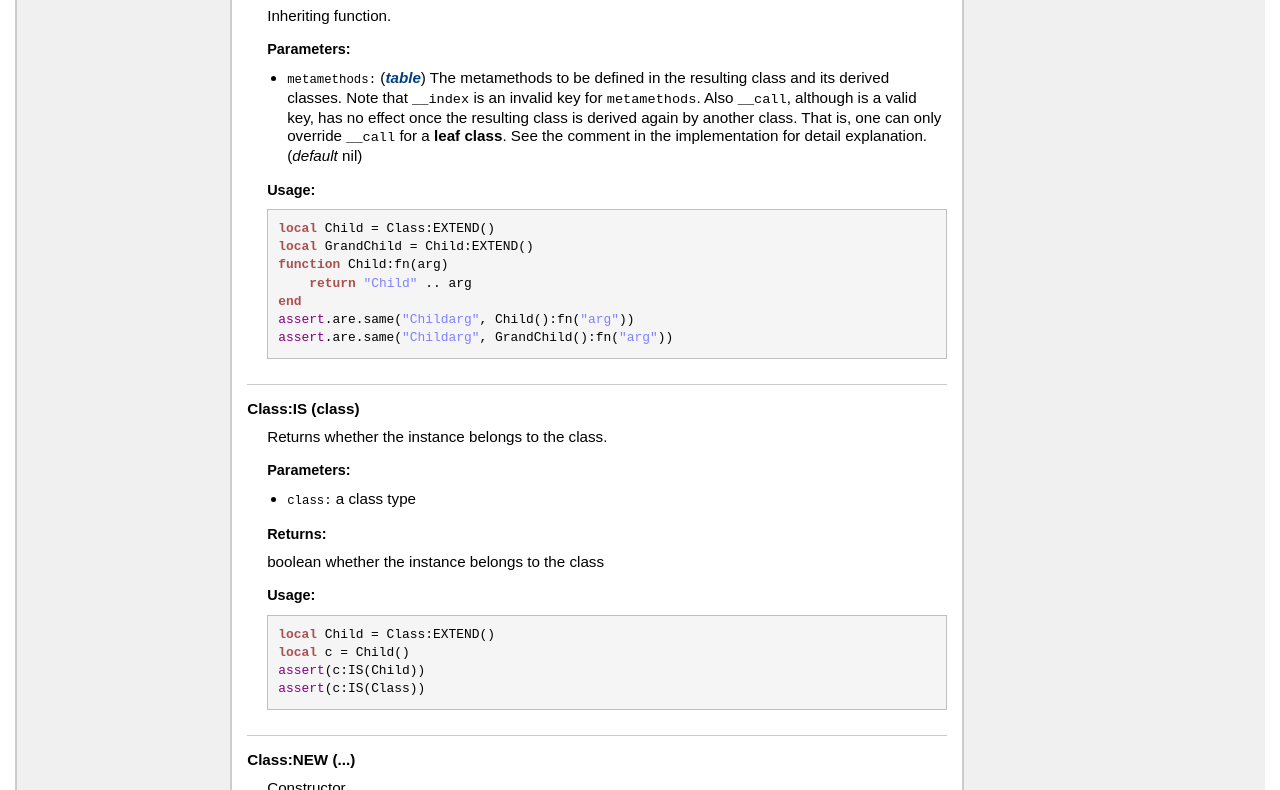
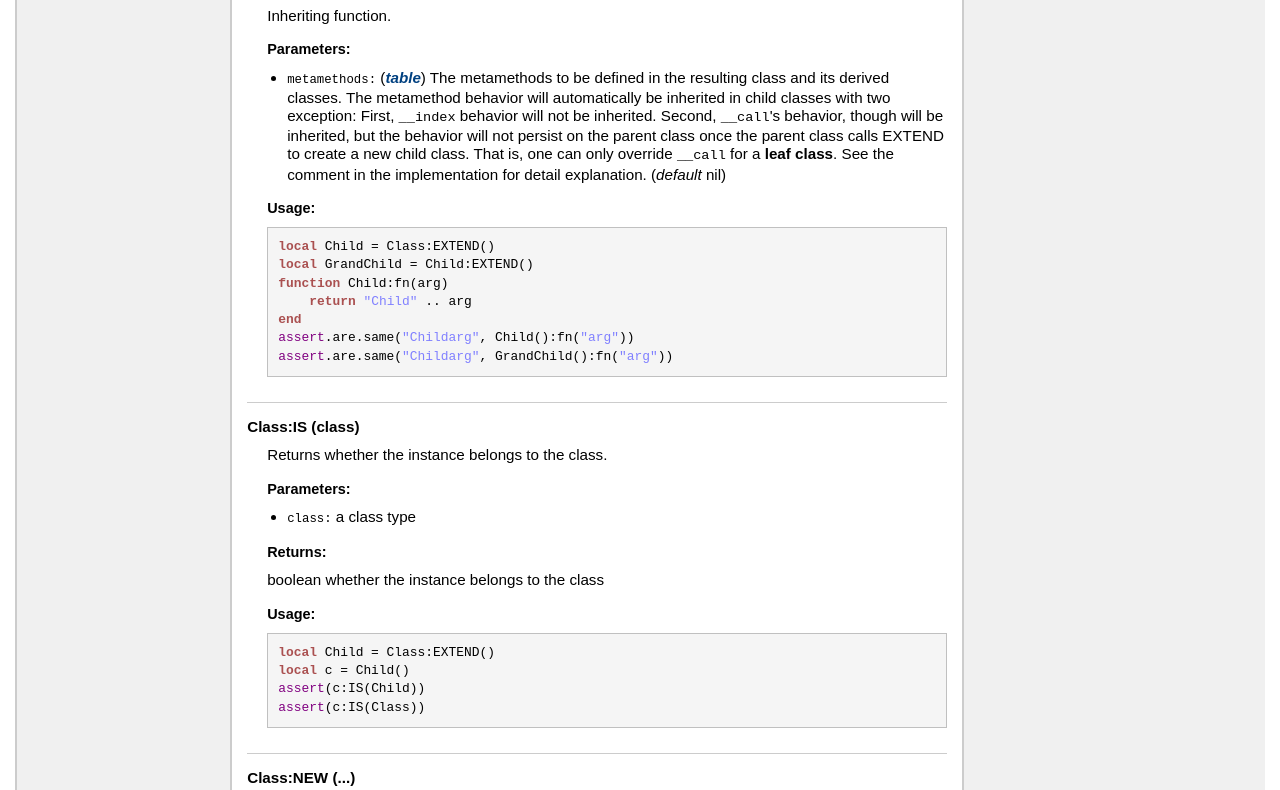
Before and after one commit to ipod825/libp.nvim, a plain HTML site: page docs/classes/Class.html in a window 1280 px wide. Shown: the part 1518-2308 px from the top of the page. Drawn offline with Linux system fonts and the light colour scheme.

Commit message:
update docs

```diff
--- a/docs/classes/Class.html
+++ b/docs/classes/Class.html
@@ -212,9 +212,11 @@
         <li><span class="parameter">metamethods</span>
             <span class="types"><a class="type" href="https://www.lua.org/manual/5.1/manual.html#5.5">table</a></span>
          The metamethods to be defined in the
- resulting class and its derived classes. Note that <code>__index</code> is an invalid
- key for <code>metamethods</code>. Also <code>__call</code>, although is a valid key, has no effect
- once the resulting class is derived again by another class. That is, one can
+ resulting class and its derived classes. The metamethod behavior will
+ automatically be inherited in child classes with two exception: First,
+ <code>__index</code> behavior will not be inherited. Second, <code>__call</code>'s behavior, though
+ will be inherited, but the behavior will not persist on the parent class once
+ the parent class calls EXTEND to create a new child class. That is, one can
  only override <code>__call</code> for a <strong>leaf class</strong>. See the comment in the
  implementation for detail explanation.
          (<em>default</em> nil)
@@ -359,7 +361,7 @@ ancestor classes).
 </div> <!-- id="main" -->
 <div id="about">
 <i>generated by <a href="http://github.com/stevedonovan/LDoc">LDoc 1.4.6</a></i>
-<i style="float:right;">Last updated 2022-08-11 00:23:13 </i>
+<i style="float:right;">Last updated 2022-08-12 11:10:37 </i>
 </div> <!-- id="about" -->
 </div> <!-- id="container" -->
 </body>
```
Also changed, not shown: docs/classes/Iter.html (+1 -1 lines), docs/classes/Job.html (+1 -1 lines), docs/classes/KVIter.html (+1 -1 lines), docs/classes/List.html (+1 -1 lines), docs/classes/OrderedDict.html (+1 -1 lines), docs/classes/Set.html (+1 -1 lines), docs/classes/Stack.html (+1 -1 lines), docs/classes/VIter.html (+1 -1 lines), docs/index.html (+1 -1 lines), docs/modules/libp.argparse.tokenizer.html (+1 -1 lines), docs/modules/libp.datatype.itertools.html (+1 -1 lines), docs/topics/README.md.html (+1 -1 lines).
